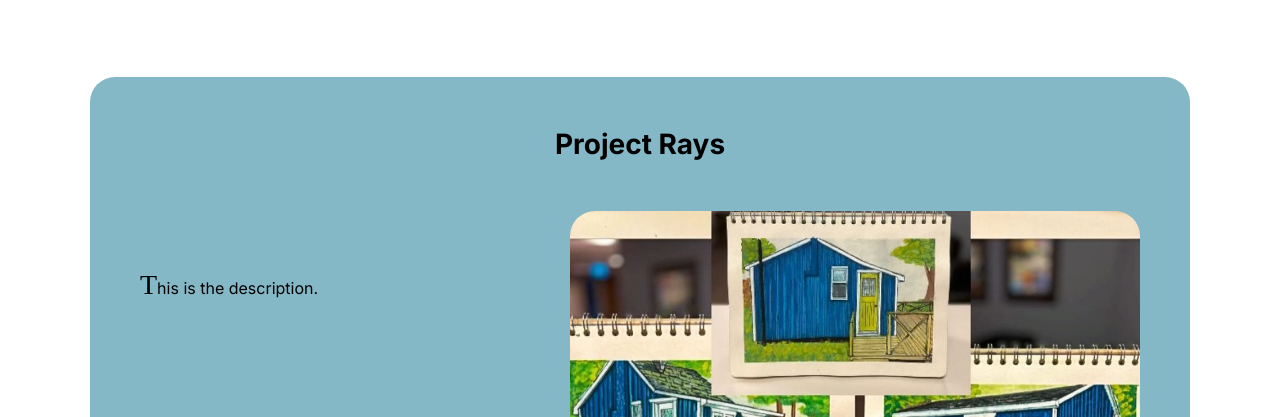
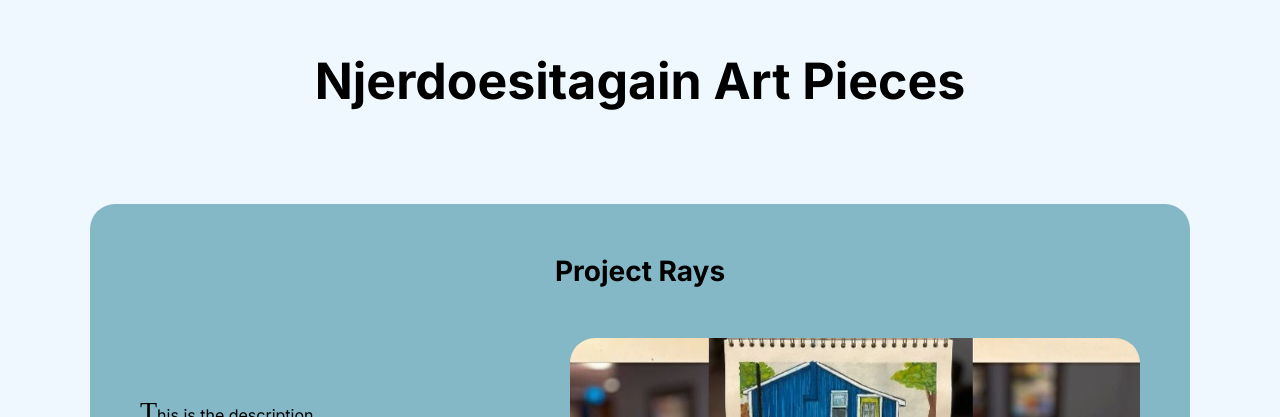
Before and after one commit to Shmood00/njerdoesitagain-portfolio, a Next.js app: page / in a window 1280 px wide. Shown: the part 383-800 px from the top of the page. Built offline with nearby package versions, Linux system fonts and the light colour scheme.

Commit message:
Added background colour + heading

```diff
--- a/src/app/globals.css
+++ b/src/app/globals.css
@@ -1,3 +1,3 @@
-main {
-    margin-top: 50vh;
+body{
+    background-color: aliceblue;
 }
--- a/src/app/page.js
+++ b/src/app/page.js
@@ -4,8 +4,9 @@ import styles from './page.module.css'
 import { projects } from '../data'
 import Card from '../components/Card'
 import { useScroll } from 'framer-motion'
-import { useEffect, useRef, useState } from 'react'
+import { useEffect, useRef } from 'react'
 import Lenis from '@studio-freight/lenis'
+import Header from '../components/Header'
 
 export default function Home() {
 
@@ -30,6 +31,7 @@ export default function Home() {
 
   return (
     <main className={styles.main}>
+      <Header></Header>
 
       {
 
--- a/src/app/page.module.css
+++ b/src/app/page.module.css
@@ -1,4 +1,4 @@
-/*.main {
+
+.main {
   margin-top: 50vh;
-
-}*/
+}
--- a/src/components/Card/index.jsx
+++ b/src/components/Card/index.jsx
@@ -20,18 +20,9 @@ const Card = ({ i, title, description, src, color, progress, range, targetScale
     const imageScale = useTransform(scrollYProgress, [0, 1], [2, 1]);
     const scale = useTransform(progress, range, [1, targetScale]);
 
-    //triggers on image click
-    function showImg() {
-        const imCont = document.getElementById(i);
-
-
-    }
-
-
-
     const [modalOpen, setModalOpen] = useState(false);
 
-    const isMobile = useMediaQuery({query: '(max-width: 720px)'});
+    const isMobile = useMediaQuery({ query: '(max-width: 720px)' });
 
 
     const settings = {
@@ -43,7 +34,7 @@ const Card = ({ i, title, description, src, color, progress, range, targetScale
 
         move: {
             left: isMobile ? 0 : 150,
-            x: isMobile ? 0 : -100
+            x: isMobile ? 0 : -100, //-100
         },
 
         exit: {
@@ -67,10 +58,13 @@ const Card = ({ i, title, description, src, color, progress, range, targetScale
 
 
     return (
+
         <AnimatePresence
             initial={false}
             onExitComplete={() => null}
         >
+
+
             <div
                 ref={container}
                 className={styles.cardContainer}
@@ -90,11 +84,12 @@ const Card = ({ i, title, description, src, color, progress, range, targetScale
                             <p>{description}</p>
                         </div>
 
-                        <div id={i} className={styles.imageContainer} onClick={() => (modalOpen ? close() : open() )}>
+                        <div id={i} className={styles.imageContainer} onClick={() => (modalOpen ? close() : open())}>
 
                             <motion.div
                                 className={styles.inner}
                                 style={{ scale: imageScale }}
+
                             >
                                 <Image
                                     fill
@@ -102,6 +97,8 @@ const Card = ({ i, title, description, src, color, progress, range, targetScale
                                     alt="image"
                                     placeholder="blur"
                                     blurDataURL={`/images/${src}`}
+
+
                                 />
                             </motion.div>
                         </div>
@@ -109,7 +106,7 @@ const Card = ({ i, title, description, src, color, progress, range, targetScale
                     </div>
 
                 </motion.div>
-                {modalOpen && <Modal modalOpen={modalOpen} handleClose={close} imSrc={src} i={i} progress={progress} range={range} targ={targetScale}  />}
+                {modalOpen && <Modal modalOpen={modalOpen} handleClose={close} imSrc={src} i={i} progress={progress} range={range} targ={targetScale} />}
 
             </div>
 
--- a/src/components/Card/style.module.scss
+++ b/src/components/Card/style.module.scss
@@ -1,10 +1,11 @@
+
 .cardContainer {
     height: 100vh;
     display: flex;
     align-items: center;
     justify-content: center;
     position: sticky;
-    top: 0px;
+    top: 50px; //Was 0px
 
     .card {
         display: flex;
@@ -71,6 +72,12 @@
                 img {
                     object-fit: cover;
                 }
+
+            }
+
+            .imageContainer:hover{
+                cursor: pointer;
+
             }
         }
     }
--- /dev/null
+++ b/src/components/Header/index.jsx
@@ -0,0 +1,35 @@
+import styles from './style.module.scss'
+import { motion } from 'framer-motion'
+
+const Header = () => {
+
+    const settings = {
+        hidden: {
+            opacity: 0,
+            y: "1000vh"
+        },
+
+        show: {
+            opacity: 1,
+            y: 0,
+            transition: {
+                duration: 1,
+                type: "spring"
+
+            }
+        }
+    }
+
+    return (
+        <motion.div
+            className={styles.header}
+            variants={settings}
+            initial="hidden"
+            animate="show"
+        >
+            <h1>Njerdoesitagain Art Pieces</h1>
+        </motion.div>
+    )
+}
+
+export default Header;
--- /dev/null
+++ b/src/components/Header/style.module.scss
@@ -0,0 +1,11 @@
+.header {
+    display: flex;
+    align-items: center;
+    justify-content: center;
+    top: 0px;
+    position: sticky;
+
+    h1{
+        font-size: 50px;
+    }
+}
--- a/src/components/Modal/style.module.scss
+++ b/src/components/Modal/style.module.scss
@@ -35,4 +35,5 @@
         text-decoration: none;
         cursor: pointer;
     }
+
 }
```
